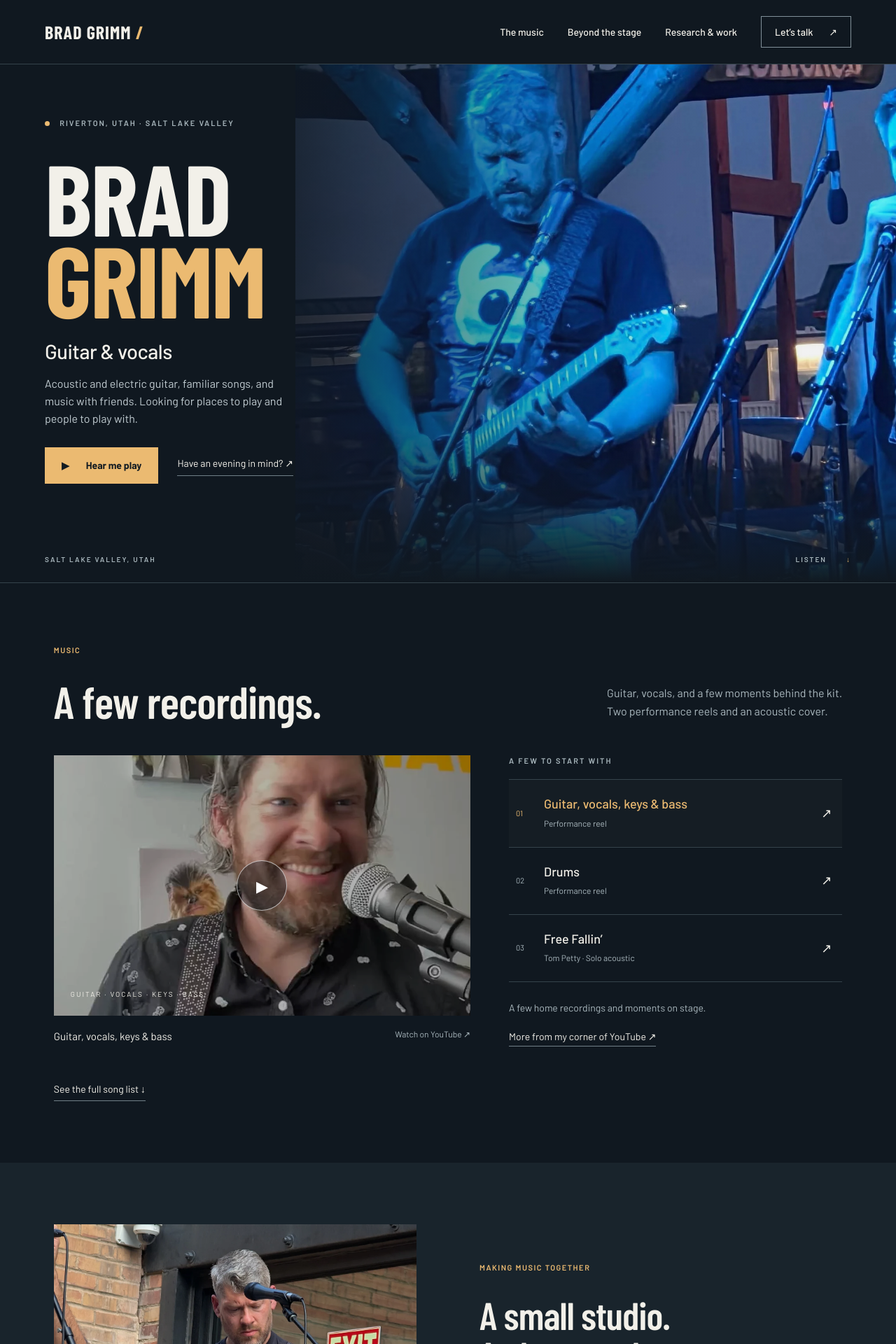
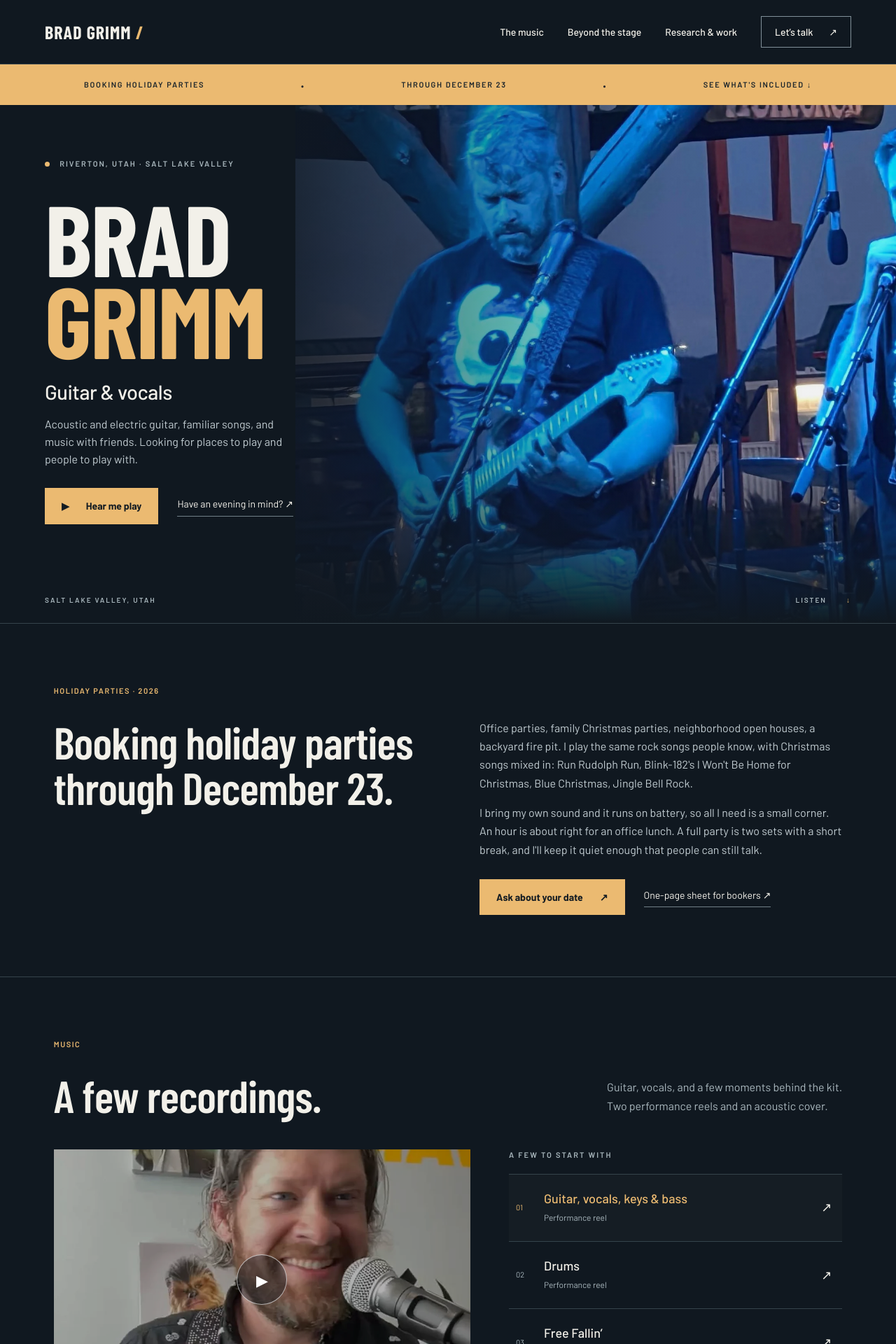
Before and after one commit to bradgrimm/bradgrimm.github.io, a Jekyll site: the page index.html, which Jekyll copies as it is, in a window 1280 px wide. Shown: the top 1920 px of the page at 70% size. Built offline with Jekyll 4.4.1, drawn with Linux system fonts in a browser that asks for light colours; some web fonts are replaced; some of the changed text lies outside the part shown.

Commit message:
Holiday 2026: booking banner and section, /epk/ one-sheet, meta/SEO
- Amber ticker + "Booking holiday parties through December 23" section under the hero
- New /epk/ page (one-page sheet for bookers, print-friendly, no phone number)
- EPK links in the holiday section, contact copy and footers
- Title, description, Open Graph/Twitter tags and MusicGroup JSON-LD aimed at holiday/event bookings
- Remove the ticker and section after Dec 23

Co-Authored-By: Claude Opus 5.5 <noreply@anthropic.com>
Claude-Session: https://claude.ai/code/session_01PmSmTKJhzfUvw7qTm45xRV

```diff
--- a/_includes/site-footer.html
+++ b/_includes/site-footer.html
@@ -1 +1 @@
-<footer><a class="wordmark" href="/">BRAD GRIMM<span> / </span></a><p>Music, research, and whatever comes next.</p><div><a href="https://www.instagram.com/bradleycgrimm/">Instagram ↗</a><a href="https://www.youtube.com/@bradleygrimm">YouTube ↗</a><a href="https://www.tiktok.com/@grimms.guitar">TikTok ↗</a><a href="https://grimstonemusic.com/">Grimstone ↗</a><a href="https://songroost.com/">Songroost ↗</a><a href="/publications.html">Publications</a><a href="/blog/">Archive</a></div><small>© 2026 Brad Grimm</small></footer>
+<footer><a class="wordmark" href="/">BRAD GRIMM<span> / </span></a><p>Music, research, and whatever comes next.</p><div><a href="https://www.instagram.com/bradleycgrimm/">Instagram ↗</a><a href="https://www.youtube.com/@bradleygrimm">YouTube ↗</a><a href="https://www.tiktok.com/@grimms.guitar">TikTok ↗</a><a href="https://grimstonemusic.com/">Grimstone ↗</a><a href="https://songroost.com/">Songroost ↗</a><a href="/epk/">EPK</a><a href="/publications.html">Publications</a><a href="/blog/">Archive</a></div><small>© 2026 Brad Grimm</small></footer>
--- a/index.html
+++ b/index.html
@@ -2,25 +2,29 @@
 <html lang="en">
 <head>
 <meta charset="utf-8"><meta name="viewport" content="width=device-width,initial-scale=1">
-<title>Brad Grimm · Guitar & vocals · Riverton, Utah</title>
-<meta name="description" content="Guitar and vocals based in Riverton, Utah, in the Salt Lake Valley. Hear Brad Grimm play, talk about live music for your event, and explore the research and projects beyond the stage.">
+<title>Brad Grimm · Acoustic guitar & vocals for holiday parties and events · Salt Lake Valley</title>
+<meta name="description" content="Brad Grimm plays acoustic guitar and sings in the Salt Lake Valley. Booking holiday parties through December 23, and patio and private event dates for 2027. Based in Riverton, Utah.">
 <link rel="canonical" href="https://bradgrimm.com/">
-<meta property="og:title" content="Brad Grimm · Guitar & vocals"><meta property="og:description" content="Guitar, vocals, and home recordings from Riverton, Utah."><meta property="og:type" content="website"><meta property="og:url" content="https://bradgrimm.com/"><meta property="og:image" content="https://bradgrimm.com/assets/photos/social.jpg">
-<meta name="twitter:card" content="summary_large_image"><meta name="theme-color" content="#101820">
+<meta property="og:title" content="Brad Grimm · Acoustic guitar & vocals, Salt Lake Valley"><meta property="og:description" content="Rock songs people know, on one guitar. Booking holiday parties through December 23."><meta property="og:site_name" content="Brad Grimm"><meta property="og:locale" content="en_US"><meta property="og:type" content="website"><meta property="og:url" content="https://bradgrimm.com/"><meta property="og:image" content="https://bradgrimm.com/assets/photos/social.jpg">
+<meta name="twitter:card" content="summary_large_image"><meta name="twitter:title" content="Brad Grimm · Acoustic guitar & vocals, Salt Lake Valley"><meta name="twitter:description" content="Rock songs people know, on one guitar. Booking holiday parties through December 23."><meta name="twitter:image" content="https://bradgrimm.com/assets/photos/social.jpg"><meta name="theme-color" content="#101820">
 <link rel="icon" href="/favicon.ico" sizes="32x32"><link rel="icon" href="/assets/images/favicon.svg" type="image/svg+xml"><link rel="apple-touch-icon" href="/apple-touch-icon.png">
 <link rel="preconnect" href="https://fonts.googleapis.com"><link rel="preconnect" href="https://fonts.gstatic.com" crossorigin>
 <link href="https://fonts.googleapis.com/css2?family=Barlow+Condensed:wght@600;700;800&family=Barlow:wght@400;500;600;700&display=swap" rel="stylesheet">
 <link rel="stylesheet" href="/assets/css/music.css"><script src="/assets/js/music.js" defer></script>
+<script type="application/ld+json">{"@context":"https://schema.org","@type":"MusicGroup","name":"Brad Grimm","url":"https://bradgrimm.com/","image":"https://bradgrimm.com/assets/photos/brad-acoustic.jpg","description":"Solo acoustic guitar and vocals. 90s and 2000s rock and classic rock for parties, patios, breweries and private events in the Salt Lake Valley.","genre":["Rock","Classic Rock","Acoustic"],"foundingLocation":{"@type":"Place","name":"Riverton, Utah"},"areaServed":{"@type":"Place","name":"Salt Lake Valley, Utah"},"email":"mailto:grimm.bradley@gmail.com","sameAs":["https://www.youtube.com/@bradleygrimm","https://www.instagram.com/bradleycgrimm/","https://www.tiktok.com/@grimms.guitar"]}</script>
 </head>
 <body>
 <a class="skip" href="#main">Skip to content</a>
 <header class="header"><a class="wordmark" href="/" aria-label="Brad Grimm home">BRAD GRIMM<span> / </span></a><nav aria-label="Main navigation"><a href="#music">The music</a><a href="#beyond">Beyond the stage</a><a href="/work/">Research & work</a><a class="nav-book" href="#contact">Let’s talk <span aria-hidden="true">↗</span></a></nav></header>
 <main id="main">
+<a class="ticker holiday-ticker" href="#holiday"><span>BOOKING HOLIDAY PARTIES</span><span aria-hidden="true">·</span><span>THROUGH DECEMBER 23</span><span aria-hidden="true">·</span><span>SEE WHAT'S INCLUDED ↓</span></a>
 <section class="hero" aria-labelledby="hero-title">
 <div class="hero-photo"><img src="/assets/photos/stage-blue.webp" alt="Brad playing electric guitar under blue stage lights" width="1536" height="1536" fetchpriority="high"></div>
 <div class="hero-content"><p class="eyebrow"><span class="live-dot"></span> RIVERTON, UTAH · SALT LAKE VALLEY</p><h1 id="hero-title">BRAD<br><span>GRIMM</span></h1><p class="hero-line">Guitar &amp; vocals</p><p class="hero-description">Acoustic and electric guitar, familiar songs, and music with friends. Looking for places to play and people to play with.</p><div class="actions"><a class="button" href="#music"><span aria-hidden="true">▶</span> Hear me play</a><a class="text-link" href="#contact">Have an evening in mind? ↗</a></div></div>
 <div class="hero-bottom"><span>SALT LAKE VALLEY, UTAH</span><a href="#music">LISTEN <span aria-hidden="true">↓</span></a></div>
 </section>
+
+<section class="section holiday" id="holiday"><div class="section-label">HOLIDAY PARTIES · 2026</div><div class="holiday-grid"><h2>Booking holiday parties through December 23.</h2><div><p>Office parties, family Christmas parties, neighborhood open houses, a backyard fire pit. I play the same rock songs people know, with Christmas songs mixed in: Run Rudolph Run, Blink-182's I Won't Be Home for Christmas, Blue Christmas, Jingle Bell Rock.</p><p>I bring my own sound and it runs on battery, so all I need is a small corner. An hour is about right for an office lunch. A full party is two sets with a short break, and I'll keep it quiet enough that people can still talk.</p><div class="actions"><a class="button" href="#contact">Ask about your date <span aria-hidden="true">↗</span></a><a class="text-link" href="/epk/">One-page sheet for bookers ↗</a></div></div></div></section>
 
 <section class="section music" id="music"><div class="section-label">MUSIC</div><div class="section-heading"><h2>A few recordings.</h2><p>Guitar, vocals, and a few moments behind the kit.<br>Two performance reels and an acoustic cover.</p></div>
 <div class="listening-room"><div><div class="video-stage" id="video-stage"><img src="/assets/photos/acoustic-home.webp" alt="Brad with an acoustic guitar and microphone at home" loading="lazy" width="1125" height="1500"><button class="play-button" id="play-video" aria-label="Play guitar, vocals, keys and bass performance reel"><span aria-hidden="true">▶</span></button><span class="video-stamp">GUITAR · VOCALS · KEYS · BASS</span></div><div class="video-caption"><span id="video-title">Guitar, vocals, keys &amp; bass</span><a id="youtube-link" href="https://www.youtube.com/watch?v=H_yjkB9-s7Q" target="_blank" rel="noopener noreferrer">Watch on YouTube ↗</a></div></div>
@@ -30,7 +34,7 @@
 </section>
 <section class="story section"><div class="story-photo"><img src="/assets/photos/electric-live.webp" alt="Brad playing electric guitar at an outdoor performance" loading="lazy" width="1200" height="1800"><figure class="drum-snapshot"><img src="/assets/photos/drums-grin.webp" alt="Brad grinning behind a red drum kit" width="818" height="818" loading="lazy"></figure></div><div class="story-copy"><div class="section-label">MAKING MUSIC TOGETHER</div><h2>A small studio.<br>A place to play.</h2><p>My small home studio in Riverton has been a place for band practice, working on songs, and figuring things out together. It’s where I record ideas, experiment with guitar tones, and make room for other musicians.</p><p>With Grimstone, I played drums, hosted band practice, and helped pull our shows together. I loved having people over to turn a list of songs into a set we could actually play.</p><p>These days, I’m focusing on guitar and vocals, building a solo acoustic set, and writing songs of my own. I’m also looking for musicians to play with, whether that’s a rehearsal, a collaboration, or a spot in a band.</p><a class="text-link" href="#contact">Let’s make something happen ↗</a></div></section>
 <section class="beyond section" id="beyond"><div class="section-label">WHEN I’M NOT PLAYING</div><div class="section-heading"><h2>A few other things<br>I spend my time on.</h2><p>Away from music, I work on health research, build things,<br>and sign up for the occasional triathlon.</p></div><div class="beyond-list"><a href="/work/"><div><h3>Machine learning for health</h3><p>Research to help clinicians recognize signs of movement disorders and mental-health conditions from video and speech.</p></div><span aria-hidden="true">↗</span></a><a href="/work/#projects"><div><h3>Books, apps & experiments</h3><p>Augmented-reality storybooks, apps with millions of downloads, and new experiments.</p></div><span aria-hidden="true">↗</span></a><a href="https://www.youtube.com/watch?v=8mJcbYkdWeM"><div><h3>Christmas lights, set to music</h3><p>A project that brings music and tinkering together: building a light show for the house. Watch an early experiment from 2014.</p></div><span aria-hidden="true">↗</span></a><a href="https://www.youtube.com/@bradleygrimm"><div><h3>Bikes, finish lines & the occasional skydive</h3><p>Mountain-bike rides, sprint and Olympic triathlons, and the occasional leap out of a plane.</p></div><span aria-hidden="true">↗</span></a></div></section>
-<section class="contact section" id="contact"><div class="section-label">GET IN TOUCH</div><div class="contact-grid"><div><h2>Your place.<br>A few good songs.<br><em>Let’s talk.</em></h2><p>A patio evening, a neighborhood gathering, a private celebration, or a band looking for a guitarist. I’d love to hear what you have in mind.</p><p class="contact-location">BASED IN RIVERTON, UTAH · SALT LAKE VALLEY</p></div><div class="contact-note"><h3>What are you planning?</h3><p>An event, a band, or something else? Tell me a little about it.</p>
+<section class="contact section" id="contact"><div class="section-label">GET IN TOUCH</div><div class="contact-grid"><div><h2>Your place.<br>A few good songs.<br><em>Let’s talk.</em></h2><p>A holiday party, a patio evening, a backyard birthday, or a band looking for a guitarist. I’d love to hear what you have in mind. Booking a venue? Here’s my <a class="text-link" href="/epk/">one-page sheet</a>.</p><p class="contact-location">BASED IN RIVERTON, UTAH · SALT LAKE VALLEY</p></div><div class="contact-note"><h3>What are you planning?</h3><p>An event, a band, or something else? Tell me a little about it.</p>
 <form class="inquiry-form" action="https://formspree.io/f/xrpbbnwj" method="POST">
 <input type="hidden" name="subject" value="Music inquiry from bradgrimm.com">
 <div class="form-row"><label for="inquiry-name">Your name <span>(required)</span><input id="inquiry-name" name="name" autocomplete="name" required maxlength="120"></label><label for="inquiry-email">Email <span>(required)</span><input id="inquiry-email" name="email" type="email" autocomplete="email" required maxlength="254"></label></div>
@@ -38,5 +42,5 @@
 <button class="button" type="submit">Send inquiry <span aria-hidden="true">↗</span></button>
 <p class="form-note">I’ll reply by email. Prefer to write directly? <a href="mailto:grimm.bradley@gmail.com">grimm.bradley@gmail.com</a></p>
 </form></div></div></section>
-</main><footer><a class="wordmark" href="/">BRAD GRIMM<span> / </span></a><p>Music, research, and whatever comes next.</p><div><a href="https://www.instagram.com/bradleycgrimm/">Instagram ↗</a><a href="https://www.youtube.com/@bradleygrimm">YouTube ↗</a><a href="https://www.tiktok.com/@grimms.guitar">TikTok ↗</a><a href="https://grimstonemusic.com/">Grimstone ↗</a><a href="https://songroost.com/">Songroost ↗</a><a href="/publications.html">Publications</a><a href="/blog/">Archive</a></div><small>© 2026 Brad Grimm</small></footer>
+</main><footer><a class="wordmark" href="/">BRAD GRIMM<span> / </span></a><p>Music, research, and whatever comes next.</p><div><a href="https://www.instagram.com/bradleycgrimm/">Instagram ↗</a><a href="https://www.youtube.com/@bradleygrimm">YouTube ↗</a><a href="https://www.tiktok.com/@grimms.guitar">TikTok ↗</a><a href="https://grimstonemusic.com/">Grimstone ↗</a><a href="https://songroost.com/">Songroost ↗</a><a href="/epk/">EPK</a><a href="/publications.html">Publications</a><a href="/blog/">Archive</a></div><small>© 2026 Brad Grimm</small></footer>
 </body></html>
```
Also changed, not shown: epk/index.html (added, +124 -0 lines), assets/css/music.css, assets/photos/brad-acoustic.jpg (added).
